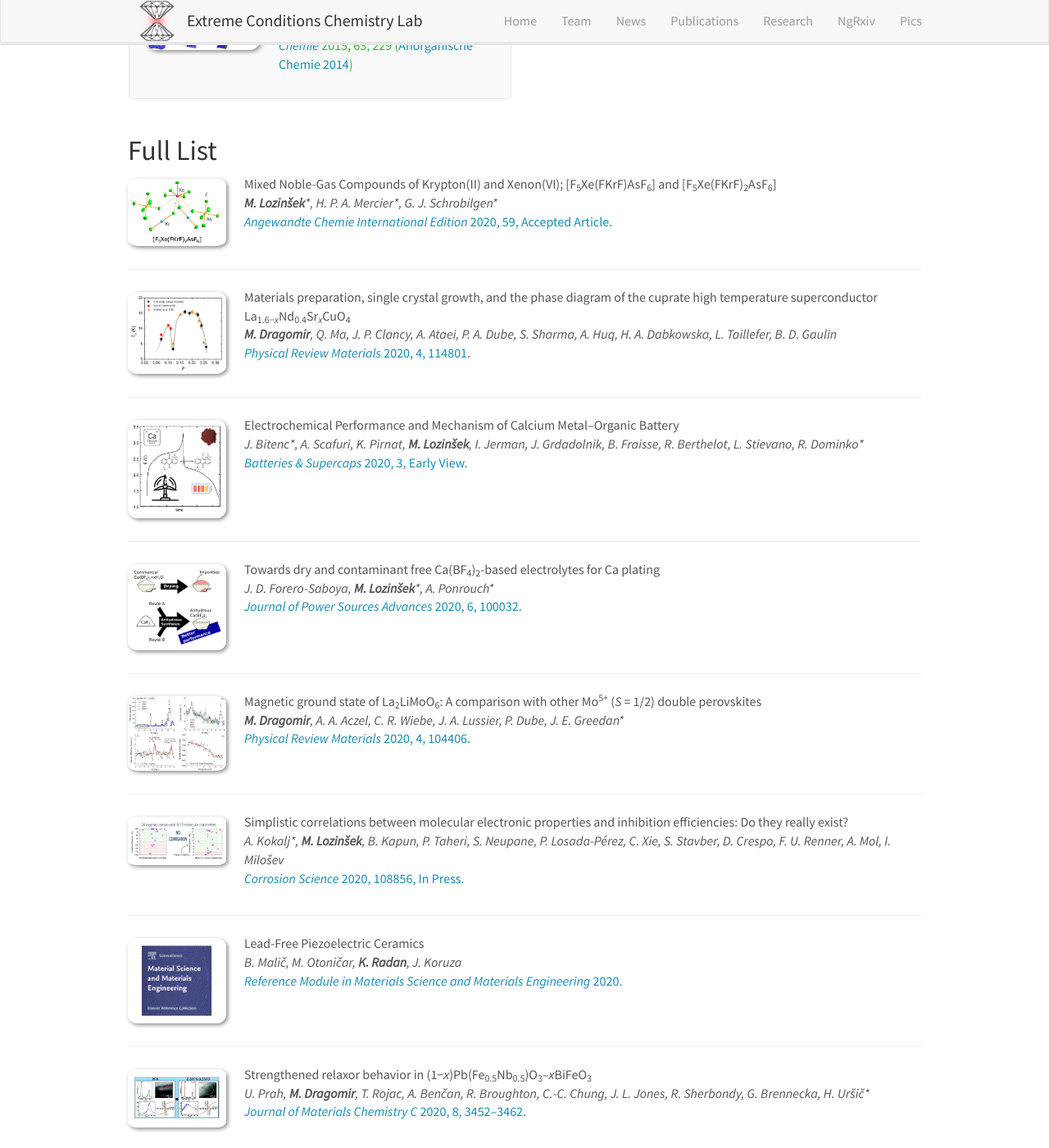
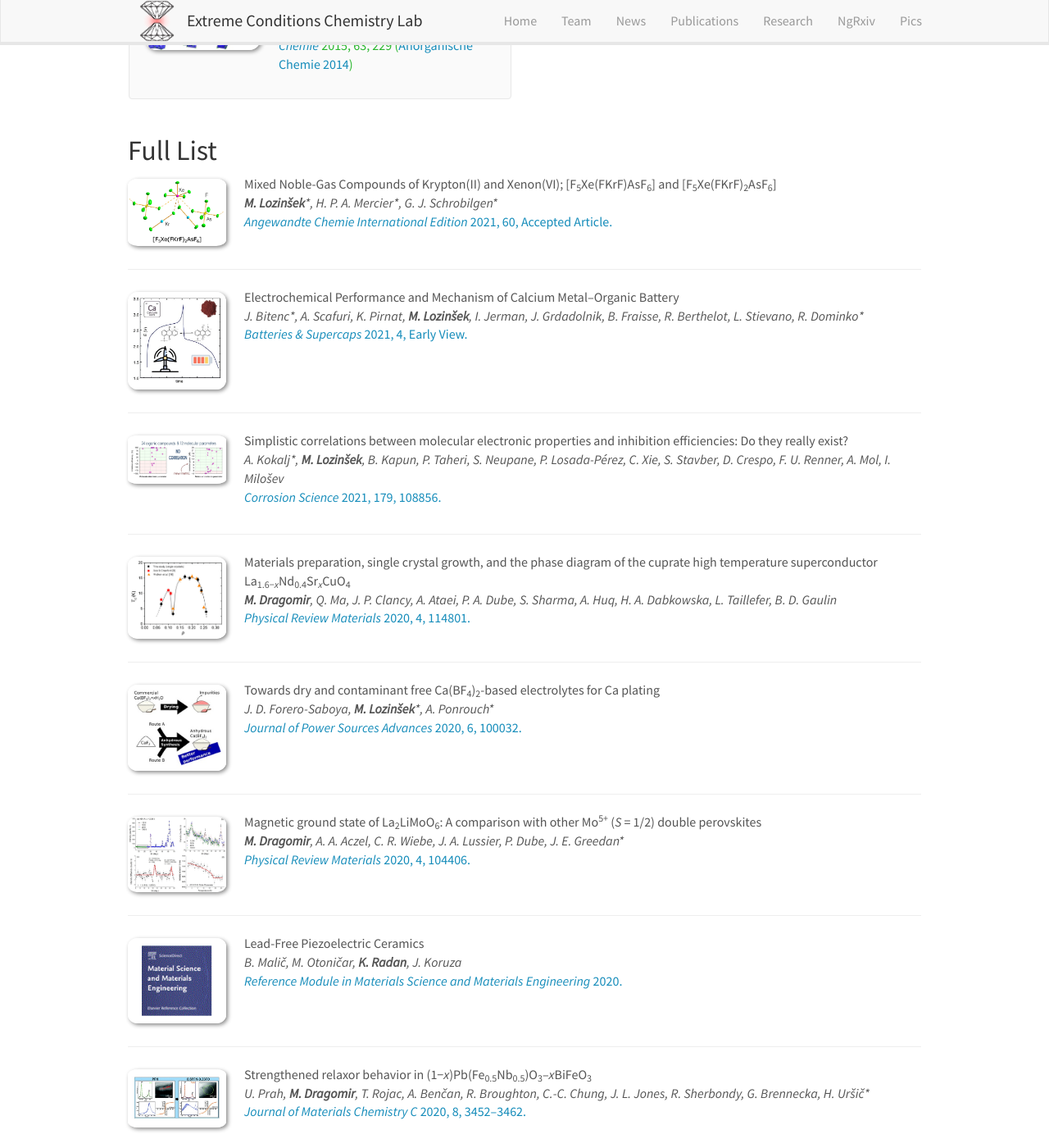
Before and after one commit to eccl-jsi/eccl-jsi.github.io, a Jekyll site: the page built from _pages/publications.md, in a window 1280 px wide and 1400 px high, scrolled down 1422 px. Shown: the whole window at 82% size. Built offline with Jekyll 4.4.1, drawn with Linux system fonts in a browser that asks for light colours; nearby versions of some CDN libraries; some of the changed lines change nothing that is shown; some of the changed text lies outside the part shown.

Commit message:
Update publist.yml

```diff
--- a/_data/publist.yml
+++ b/_data/publist.yml
@@ -5,9 +5,27 @@
   highlight: 1
   image: ACIE2020-TOC.png
   link:
-    display: "<i>Angewandte Chemie International Edition</i> 2020, 59, Accepted Article."
+    display: "<i>Angewandte Chemie International Edition</i> 2021, 60, Accepted Article."
     url: "https://doi.org/10.1002/anie.202014682"
   title: "Mixed Noble-Gas Compounds of Krypton(II) and Xenon(VI); [F<sub>5</sub>Xe(FKrF)AsF<sub>6</sub>] and [F<sub>5</sub>Xe(FKrF)<sub>2</sub>AsF<sub>6</sub>]"
+-
+  authors: "J. Bitenc&#42;, A. Scafuri, K. Pirnat, <b>M. Lozinšek</b>, I. Jerman, J. Grdadolnik, B. Fraisse, R. Berthelot, L. Stievano, R. Dominko*"
+  description: ""
+  highlight: 0
+  image: B&S2020-TOC.jpg
+  link:
+    display: "<i>Batteries & Supercaps</i> 2021, 4, Early View."
+    url: "https://doi.org/10.1002/batt.202000197"
+  title: "Electrochemical Performance and Mechanism of Calcium Metal–Organic Battery"
+-
+  authors: "A. Kokalj*, <b>M. Lozinšek</b>, B. Kapun, P. Taheri, S. Neupane, P. Losada-Pérez, C. Xie, S. Stavber, D. Crespo, F. U. Renner, A. Mol, I. Milošev"
+  description: ""
+  highlight: 0
+  image: CorrSci2020-TOC.jpg
+  link:
+    display: "<i>Corrosion Science</i> 2021, 179, 108856."
+    url: "https://doi.org/10.1016/j.corsci.2020.108856"
+  title: "Simplistic correlations between molecular electronic properties and inhibition efficiencies: Do they really exist?"
 -
   authors: "<b>M. Dragomir</b>, Q. Ma, J. P. Clancy, A. Ataei, P. A. Dube, S. Sharma, A. Huq, H. A. Dabkowska, L. Taillefer, B. D. Gaulin"
   description: ""
@@ -17,15 +35,6 @@
     display: "<i>Physical Review Materials</i> 2020, 4, 114801."
     url: "https://doi.org/10.1103/PhysRevMaterials.4.114801"
   title: "Materials preparation, single crystal growth, and the phase diagram of the cuprate high temperature superconductor La<sub>1.6−<i>x</i></sub>Nd<sub>0.4</sub>Sr<sub><i>x</i></sub>CuO<sub>4</sub>"
--
-  authors: "J. Bitenc&#42;, A. Scafuri, K. Pirnat, <b>M. Lozinšek</b>, I. Jerman, J. Grdadolnik, B. Fraisse, R. Berthelot, L. Stievano, R. Dominko*"
-  description: ""
-  highlight: 0
-  image: B&S2020-TOC.jpg
-  link:
-    display: "<i>Batteries & Supercaps</i> 2020, 3, Early View."
-    url: "https://doi.org/10.1002/batt.202000197"
-  title: "Electrochemical Performance and Mechanism of Calcium Metal–Organic Battery"
 -
   authors: "J. D. Forero-Saboya, <b>M. Lozinšek</b>&#42;, A. Ponrouch*"
   description: ""
@@ -44,15 +53,6 @@
     display: "<i>Physical Review Materials</i> 2020, 4, 104406."
     url: "https://doi.org/10.1103/PhysRevMaterials.4.104406"
   title: "Magnetic ground state of La<sub>2</sub>LiMoO<sub>6</sub>: A comparison with other Mo<sup>5+</sup> (<i>S</i> = 1/2) double perovskites"
--
-  authors: "A. Kokalj*, <b>M. Lozinšek</b>, B. Kapun, P. Taheri, S. Neupane, P. Losada-Pérez, C. Xie, S. Stavber, D. Crespo, F. U. Renner, A. Mol, I. Milošev"
-  description: ""
-  highlight: 0
-  image: CorrSci2020-TOC.jpg
-  link:
-    display: "<i>Corrosion Science</i> 2020, 108856, In Press."
-    url: "https://doi.org/10.1016/j.corsci.2020.108856"
-  title: "Simplistic correlations between molecular electronic properties and inhibition efficiencies: Do they really exist?"
 -
   authors: "B. Malič, M. Otoničar, <b>K. Radan</b>, J. Koruza"
   description: ""
```
